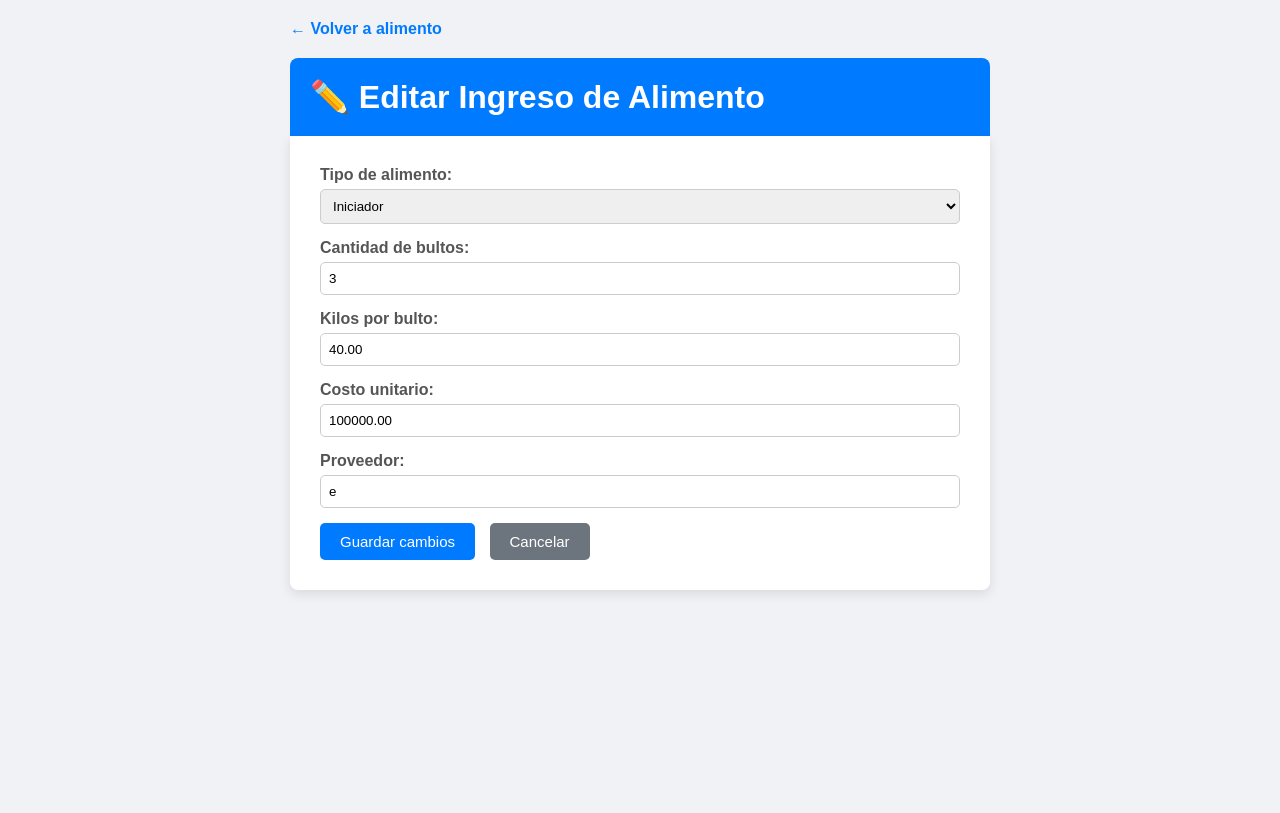
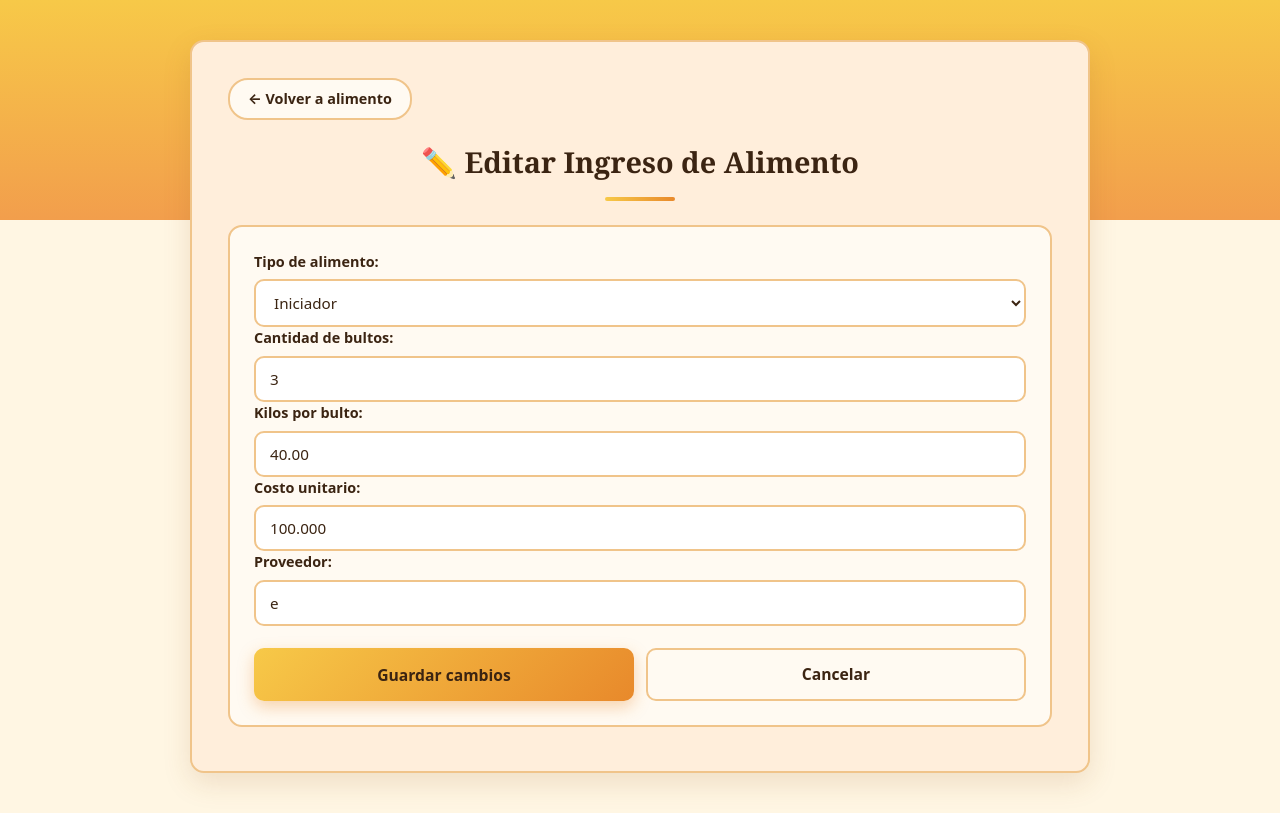
Before and after one commit to johancal30-ui/Galpon_Proyecto, a Django app: page /alimento/editar/1/ in a window 1280 px wide. Before the commit the page ends 594 px from the top, so only its background shows below. Run offline with Django 5.2, Linux system fonts and the light colour scheme; a user stored in the database is signed in; data comes from the database, SQL or seed files in the repository; parts of the project's set-up code (start-up, migrations or seed data) failed here and were passed over.

Commit message:
arreglos editar eliminar

```diff
--- a/Galpon_Proyecto/templates/alimento.html
+++ b/Galpon_Proyecto/templates/alimento.html
@@ -360,10 +360,8 @@
                         <td>${{ item.costo_total_form }}</td>
                         <td>{{ item.proveedor }}</td>
                         <td>
-                            <a class="accion" href="{% url 'editar_alimento' item.id %}">Editar</a>
-                            {% if user.is_superuser %}
-                                <a class="accion eliminar" href="{% url 'eliminar_alimento' item.id %}">Eliminar</a>
-                            {% endif %}
+                            <a class="accion editar" href="{% url 'editar_alimento' item.id %}" title="Editar">📝</a>
+                            <a class="accion eliminar" href="{% url 'eliminar_alimento' item.id %}" title="Eliminar">🗑️</a>
                         </td>
                     </tr>
                     {% empty %}
--- a/Galpon_Proyecto/templates/alimento_editar.html
+++ b/Galpon_Proyecto/templates/alimento_editar.html
@@ -2,63 +2,179 @@
 <html lang="es">
 <head>
     <meta charset="UTF-8">
+    <meta name="viewport" content="width=device-width, initial-scale=1.0">
     <title>Editar Alimento - Galpón Proyecto</title>
     <style>
-        body { font-family: Arial, sans-serif; background: #f0f2f5; margin: 0; padding: 20px; }
-        .page { max-width: 700px; margin: auto; }
-        .volver { display: inline-block; margin-bottom: 20px; color: #007bff; text-decoration: none; font-weight: bold; }
-        .masthead { background: #007bff; color: white; padding: 20px; border-radius: 8px 8px 0 0; }
-        .masthead h1 { margin: 0; }
-        .content { background: white; padding: 30px; border-radius: 0 0 8px 8px; box-shadow: 0 4px 12px rgba(0,0,0,0.1); }
-        .form-row { margin-bottom: 15px; }
-        label { display: block; margin-bottom: 5px; font-weight: bold; color: #555; }
-        .form-control { width: 100%; padding: 8px; border: 1px solid #ccc; border-radius: 5px; box-sizing: border-box; }
-        .btn { display: inline-block; padding: 10px 20px; background: #007bff; color: white; border: none; border-radius: 5px; cursor: pointer; font-size: 15px; text-decoration: none; margin-right: 10px; }
-        .btn:hover { background: #0056b3; }
-        .btn-cancelar { background: #6c757d; }
-        .btn-cancelar:hover { background: #5a6268; }
-        .error-campo { background: #f8d7da; color: #721c24; padding: 10px; border-radius: 5px; margin-bottom: 15px; font-size: 14px; border-left: 4px solid #dc3545; }
+        :root {
+            --sol: #F7C948;
+            --naranja: #F29E4C;
+            --naranja-fuerte: #E8892B;
+            --tinta: #3B2412;
+            --suave: #7A5A3A;
+            --fondo: #FFF6E3;
+            --tarjeta: #FFEEDB;
+            --borde: #F0C48A;
+            --cresta: #C0392B;
+            --radio: 14px;
+        }
+        * { box-sizing: border-box; }
+        body {
+            margin: 0;
+            padding: 40px 20px;
+            min-height: 100vh;
+            font-family: system-ui, -apple-system, "Segoe UI", Roboto, Arial, sans-serif;
+            color: var(--tinta);
+            line-height: 1.5;
+            background: linear-gradient(180deg, var(--sol) 0, var(--naranja) 220px, var(--fondo) 220px);
+        }
+        .container {
+            max-width: 900px;
+            margin: auto;
+            background: var(--tarjeta);
+            border: 2px solid var(--borde);
+            border-radius: var(--radio);
+            box-shadow: 0 10px 28px rgba(150, 90, 30, 0.15);
+            padding: 36px;
+        }
+        h1 {
+            font-family: Rockwell, "Roboto Slab", Georgia, serif;
+            text-align: center;
+            font-size: 1.8rem;
+            margin: 20px 0 8px;
+            color: var(--tinta);
+        }
+        h1::after {
+            content: "";
+            display: block;
+            width: 70px; height: 4px;
+            margin: 14px auto 0;
+            border-radius: 99px;
+            background: linear-gradient(90deg, var(--sol), var(--naranja-fuerte));
+        }
+        form {
+            margin: 24px 0 8px;
+            padding: 24px;
+            background: #FFFAF2;
+            border: 2px solid var(--borde);
+            border-radius: var(--radio);
+        }
+        label { display: block; margin-top: 16px; font-weight: 700; font-size: 0.9rem; color: var(--tinta); }
+        label:first-of-type { margin-top: 0; }
+
+        /* Estilo para los inputs generados por Django */
+        input[type="text"], input[type="number"], select {
+            width: 100%;
+            padding: 11px 14px;
+            margin-top: 7px;
+            border: 2px solid var(--borde);
+            border-radius: 10px;
+            font-size: 0.95rem;
+            font-family: inherit;
+            color: var(--tinta);
+            background: #fff;
+            transition: border-color .2s, box-shadow .2s;
+        }
+        input:focus, select:focus {
+            outline: none;
+            border-color: var(--naranja-fuerte);
+            box-shadow: 0 0 0 4px rgba(242, 158, 76, 0.25);
+        }
+
+        .btn {
+            display: inline-block;
+            margin-top: 22px;
+            padding: 13px 22px;
+            background: linear-gradient(135deg, var(--sol), var(--naranja-fuerte));
+            color: var(--tinta);
+            border: none;
+            border-radius: 10px;
+            cursor: pointer;
+            font-size: 0.98rem;
+            font-weight: 700;
+            font-family: inherit;
+            text-decoration: none;
+            text-align: center;
+            box-shadow: 0 6px 16px rgba(232, 137, 43, 0.35);
+            transition: transform .18s ease, box-shadow .18s ease, filter .18s ease;
+        }
+        .btn:hover { filter: brightness(1.05); transform: translateY(-2px); box-shadow: 0 10px 22px rgba(232, 137, 43, 0.45); }
+
+        .btn-gris { background: #FFFAF2; color: var(--tinta); border: 2px solid var(--borde); box-shadow: none; }
+        .btn-gris:hover { background: var(--fondo); }
+
+        .acciones-form { display: flex; gap: 12px; flex-wrap: wrap; margin-top: 22px; }
+        .acciones-form button, .acciones-form .btn { flex: 1 1 180px; margin-top: 0; }
+
+        .volver {
+            display: inline-flex; align-items: center; gap: 8px;
+            padding: 8px 18px;
+            background: #FFFAF2;
+            color: var(--tinta);
+            font-weight: 700; font-size: .9rem;
+            text-decoration: none;
+            border: 2px solid var(--borde);
+            border-radius: 20px;
+            transition: all .2s ease;
+        }
+        .volver:hover { background: var(--sol); border-color: var(--naranja); transform: translateY(-2px); }
+
+        .error-campo {
+            background: #FBE3DF; color: #7A1F14; padding: 12px 16px;
+            border-radius: 10px; margin-bottom: 20px; font-size: 0.92rem;
+            font-weight: 600; border-left: 5px solid var(--cresta);
+        }
+
+        @media (max-width: 600px) {
+            body { padding: 20px 12px; }
+            .container { padding: 22px 16px; }
+            form { padding: 18px; }
+            h1 { font-size: 1.4rem; }
+        }
     </style>
 </head>
 <body>
-    <div class="page">
+    <div class="container">
         <a class="volver" href="{% url 'registrar_alimento' %}">← Volver a alimento</a>
 
-        <div class="masthead">
+        <div class="encabezado">
             <h1>✏️ Editar Ingreso de Alimento</h1>
         </div>
 
-        <div class="content">
+        <form method="post">
+            {% csrf_token %}
+
             {% if error_manual %}
-                <div class="error-campo">{{ error_manual }}</div>
+                <div class="error-campo">
+                    {{ error_manual }}
+                </div>
             {% endif %}
 
-            <form method="post">
-                {% csrf_token %}
             <div class="form-row">
-                    <label>Tipo de alimento:</label>
+                <label for="{{ form.tipo.id_for_label }}">Tipo de alimento:</label>
                 {{ form.tipo }}
             </div>
             <div class="form-row">
-                    <label>Cantidad de bultos:</label>
+                <label for="{{ form.cantidad_bultos.id_for_label }}">Cantidad de bultos:</label>
                 {{ form.cantidad_bultos }}
             </div>
             <div class="form-row">
-                    <label>Kilos por bulto:</label>
+                <label for="{{ form.kilos_por_bulto.id_for_label }}">Kilos por bulto:</label>
                 {{ form.kilos_por_bulto }}
             </div>
             <div class="form-row">
-                    <label>Costo unitario:</label>
-                    {{ form.costo_unitario }}
+                <label for="id_costo_unitario">Costo unitario:</label>
+                <input type="text" name="costo_unitario" id="id_costo_unitario" class="form-control" value="{{ alimento.costo_form }}">
             </div>
             <div class="form-row">
-                    <label>Proveedor:</label>
+                <label for="{{ form.proveedor.id_for_label }}">Proveedor:</label>
                 {{ form.proveedor }}
             </div>
+
+            <div class="acciones-form">
                 <button class="btn" type="submit">Guardar cambios</button>
-                <a class="btn btn-cancelar" href="{% url 'registrar_alimento' %}">Cancelar</a>
+                <a class="btn btn-gris" href="{% url 'registrar_alimento' %}">Cancelar</a>
+            </div>
         </form>
-        </div>
     </div>
 </body>
 </html>
--- a/Galpon_Proyecto/templates/gasto.html
+++ b/Galpon_Proyecto/templates/gasto.html
@@ -286,8 +286,8 @@
                         <td>{{ gasto.descripcion }}</td>
                         <td>${{ gasto.monto_form }}</td>
                         <td>
-                            <a class="accion" href="{% url 'editar_gasto' gasto.id %}">Editar</a>
-                            <a class="accion eliminar" href="{% url 'eliminar_gasto' gasto.id %}">Eliminar</a>
+                            <a class="accion editar" href="{% url 'editar_gasto' gasto.id %}" title="Editar">📝</a>
+                            <a class="accion eliminar" href="{% url 'eliminar_gasto' gasto.id %}" title="Eliminar">🗑️</a>
                         </td>
                     </tr>
                     {% empty %}
--- a/Galpon_Proyecto/templates/produccion.html
+++ b/Galpon_Proyecto/templates/produccion.html
@@ -235,8 +235,8 @@
                         <td>{{ registro.cantidad_huevos_rotos }}</td>
                         <td>{{ registro.cantidad_cubetas }}</td>
                         <td>
-                            <a class="accion" href="{% url 'editar_produccion' registro.id %}">Editar</a>
-                            <a class="accion eliminar" href="{% url 'eliminar_produccion' registro.id %}">Eliminar</a>
+                            <a class="accion editar" href="{% url 'editar_produccion' registro.id %}" title="Editar">📝</a>
+                            <a class="accion eliminar" href="{% url 'eliminar_produccion' registro.id %}" title="Eliminar">🗑️</a>
                         </td>
                     </tr>
                     {% empty %}
--- a/Galpon_Proyecto/views.py
+++ b/Galpon_Proyecto/views.py
@@ -615,6 +615,8 @@ def editar_alimento(request, pk):
             messages.success(request, 'Ingreso actualizado correctamente.')
             return redirect('registrar_alimento')
 
+    alimento.costo_form = f"{int(alimento.costo_unitario):,}".replace(",", ".")
+
     return render(request, 'alimento_editar.html', {
         'form': form,
         'alimento': alimento,
```
Also changed, not shown: Galpon_Proyecto/templates/mortalidad.html (+25 -24 lines), Galpon_Proyecto/templates/vacunacion.html (+24 -25 lines), Galpon_Proyecto/templates/venta.html (+7 -7 lines). Lines whose indentation alone changed are shown as unchanged.
